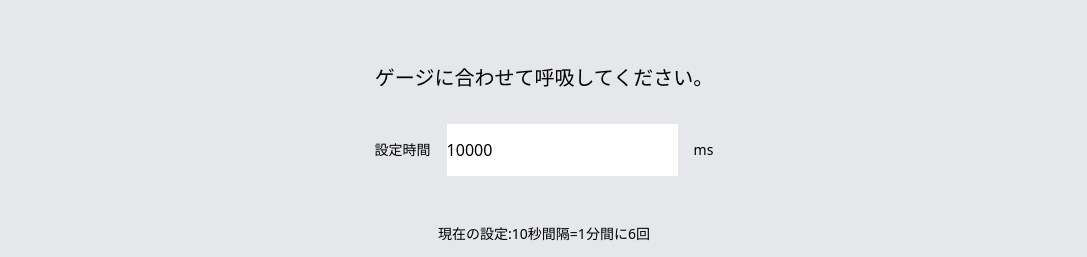
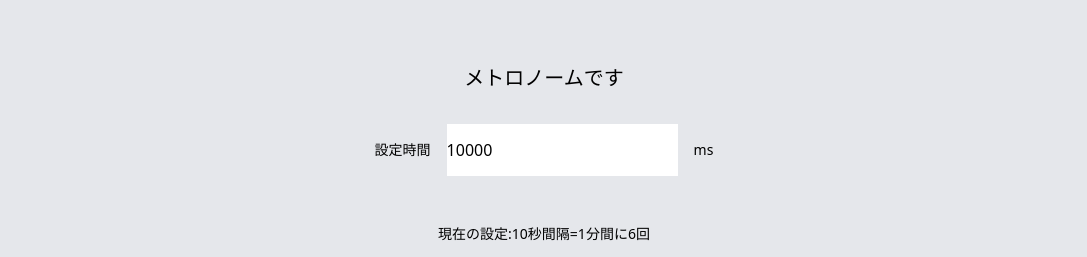
Before and after one commit to toshikinagahama/metronome, a plain HTML site: page index.html in a window 1280 px wide. Shown: the top 257 px of the page, without its empty margins (96-1183 px from the left). Drawn offline with nearby package versions, Linux system fonts and the light colour scheme.

Commit message:
Update index.html

```diff
--- a/index.html
+++ b/index.html
@@ -46,7 +46,7 @@
               class="flex flex-col justify-center items-center border-b-2 border-fuchsia-600"
             >
               <h1 class="text-xl mt-16 text-center">
-                ゲージに合わせて呼吸してください。
+                メトロノームです
               </h1>
               <div class="m-4"></div>
               <div class="flex justify-around">
```
